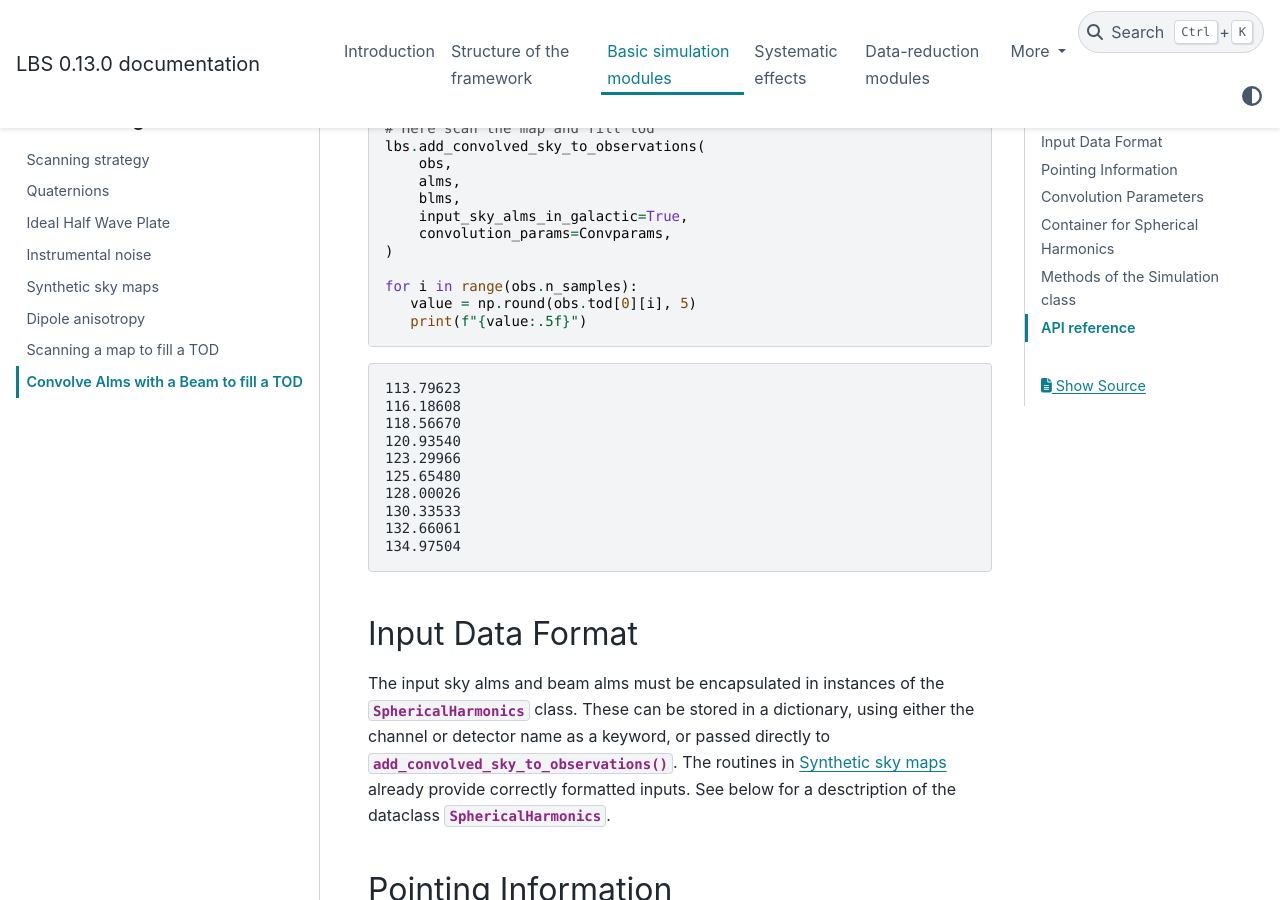
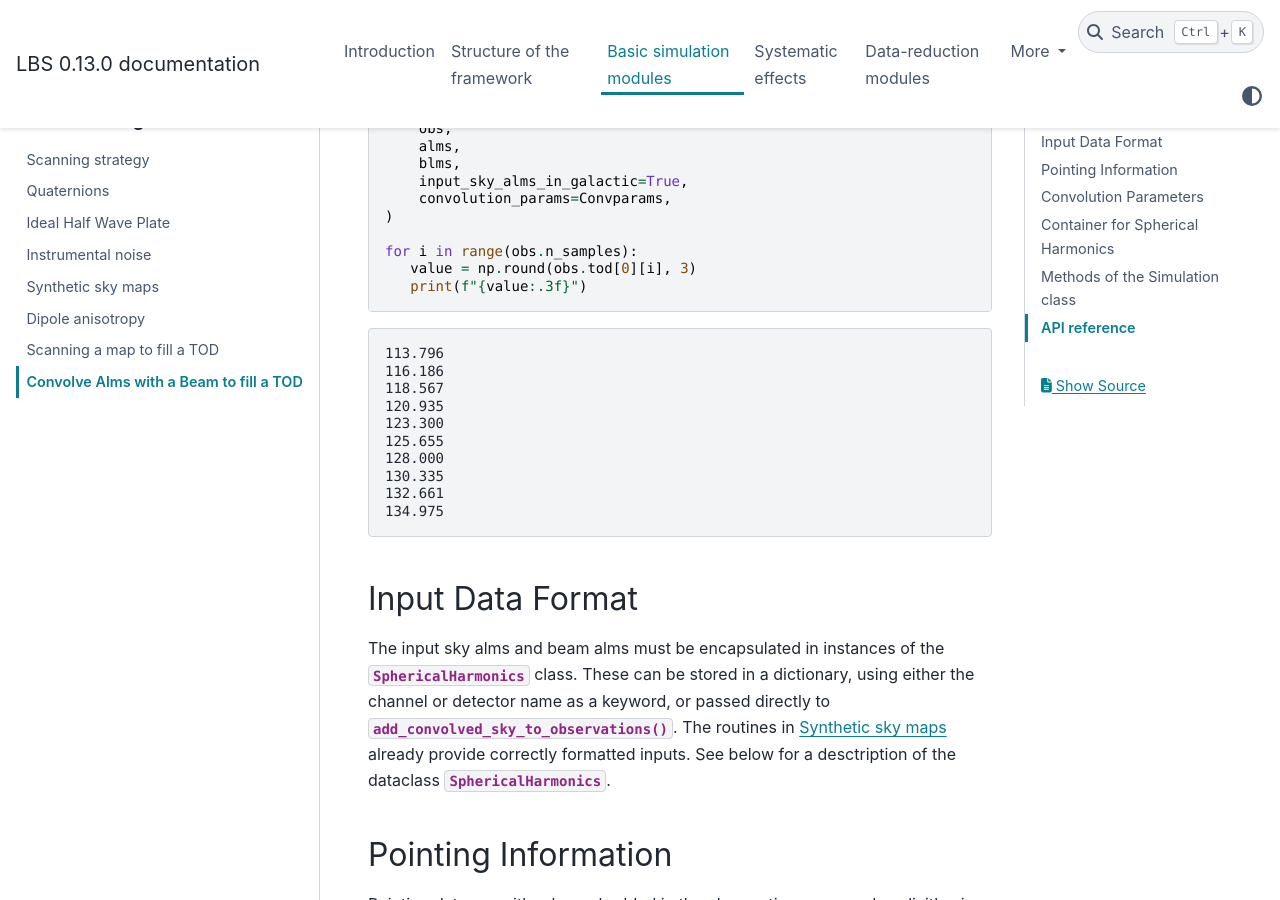
Before and after one commit to litebird/litebird_sim, a Sphinx documentation site: the page built from docs/source/beam_convolution.rst, in a window 1280 px wide and 900 px high, scrolled down 1759 px. Built offline with Sphinx 7.4.7 and the PyData theme 0.15.4, drawn with Linux system fonts in a browser that asks for light colours; cross-references to code outside the pages are shown as plain code; some of the changed text lies outside the part shown.

Commit message:
testcode fixed?

```diff
--- a/docs/source/beam_convolution.rst
+++ b/docs/source/beam_convolution.rst
@@ -97,21 +95,21 @@ as demonstrated in the following example:
     )
 
     for i in range(obs.n_samples):
-       value = np.round(obs.tod[0][i], 5)
-       print(f"{value:.5f}")
+       value = np.round(obs.tod[0][i], 3)
+       print(f"{value:.3f}")
 
 .. testoutput::
 
-    113.79623
-    116.18608
-    118.56670
-    120.93540
-    123.29966
-    125.65480
-    128.00026
-    130.33533
-    132.66061
-    134.97504
+    113.796
+    116.186
+    118.567
+    120.935
+    123.300
+    125.655
+    128.000
+    130.335
+    132.661
+    134.975
 
 Input Data Format
 -----------------
```
Also changed, not shown: other parts of docs/source/beam_convolution.rst (+0 -2 lines).
